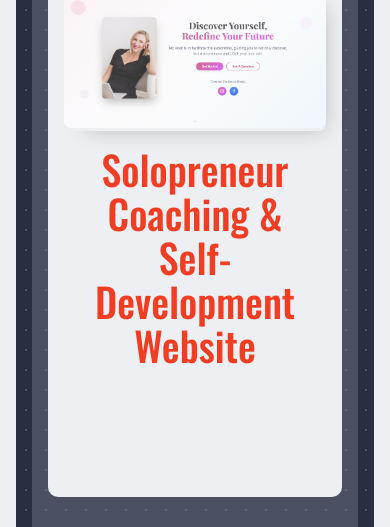
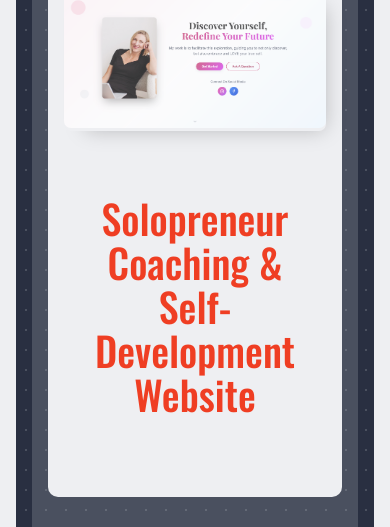
Before and after one commit to dinardavis/golbi, a React (Create React App) app in the folder client/: page / in a window 390 px wide. Shown: the part 6856-7383 px from the top of the page. Built offline with nearby package versions, Linux system fonts and the light colour scheme.

Commit message:
Update case study styling

```diff
--- a/client/src/assets/css/style.css
+++ b/client/src/assets/css/style.css
@@ -972,7 +972,7 @@ body {
   transform: translateY(20px);
   transition: opacity 0.4s ease, max-height 0.4s ease, transform 0.4s ease;
   pointer-events: none;
-  padding: 1rem;
+  padding: 0 1rem;
   max-width: 500px;
   height: 100%;
   color: var(--font-primary);
@@ -1093,7 +1093,7 @@ body {
 
 .testimonial-copy {
   max-width: 500px;
-  margin-bottom: .5rem;
+  margin-bottom: 0.5rem;
   font-size: 1.6rem;
   font-weight: 100;
   font-style: italic;
@@ -1684,9 +1684,9 @@ body {
   height: 100%;
 }
 
- .site-feature-col.site-name-container.left {
-    padding: 1rem;
-  }
+.site-feature-col.site-name-container.left {
+  padding: 1rem;
+}
 
 .mobile-pricing-content .site-feature-col,
 .mobile-pricing-content .site-name {
@@ -1734,7 +1734,7 @@ body {
 }
 
 .mobile-pricing-content .site-feature-col {
-  padding: .7rem 1rem;
+  padding: 0.7rem 1rem;
 }
 
 .mobile-pricing-content .pricing-header-copy-container-bottom {
@@ -1797,7 +1797,10 @@ body {
   background-color: var(--white);
 }
 
-.mobile-pricing-content .site-feature-row .site-feature-col:first-child .site-name {
+.mobile-pricing-content
+  .site-feature-row
+  .site-feature-col:first-child
+  .site-name {
   color: var(--font-primary);
   font-weight: 500;
 }
@@ -2170,7 +2173,7 @@ body {
   text-align: center;
   position: relative;
   animation: fadeIn 0.3s ease-in-out;
-    box-shadow: 4px 5px 9px rgba(192, 190, 189, 0.25);
+  box-shadow: 4px 5px 9px rgba(192, 190, 189, 0.25);
 }
 
 .modal-close-button {
@@ -2594,6 +2597,31 @@ body {
     margin-top: 2rem;
   }
 
+  .case-study-text-container {
+    position: relative;
+    width: 100%;
+  }
+
+  .case-study-text.type-right,
+  .case-study-text.type-left {
+    position: absolute;
+    top: 50%;
+    left: 50%;
+    transform: translate(-50%, -50%);
+    width: 100%;
+    height: 100%;
+    transition: transform 0.5s cubic-bezier(0.4, 0, 0.2, 1),
+      opacity 0.3s ease-out, height 0.3s ease-out;
+  }
+
+  .case-study-card.hovered .case-study-text.type-right,
+  .case-study-card.hovered .case-study-text.type-left {
+    transform: translate(-50%, -200%);
+    opacity: 0;
+    height: 0px;
+    pointer-events: none;
+  }
+
   .case-study-card .case-study-inner {
     flex-direction: column;
   }
@@ -2611,6 +2639,7 @@ body {
   }
 
   .case-study-copy-container {
+    padding-top: 2.5rem;
     max-width: 100%;
   }
 }
```
